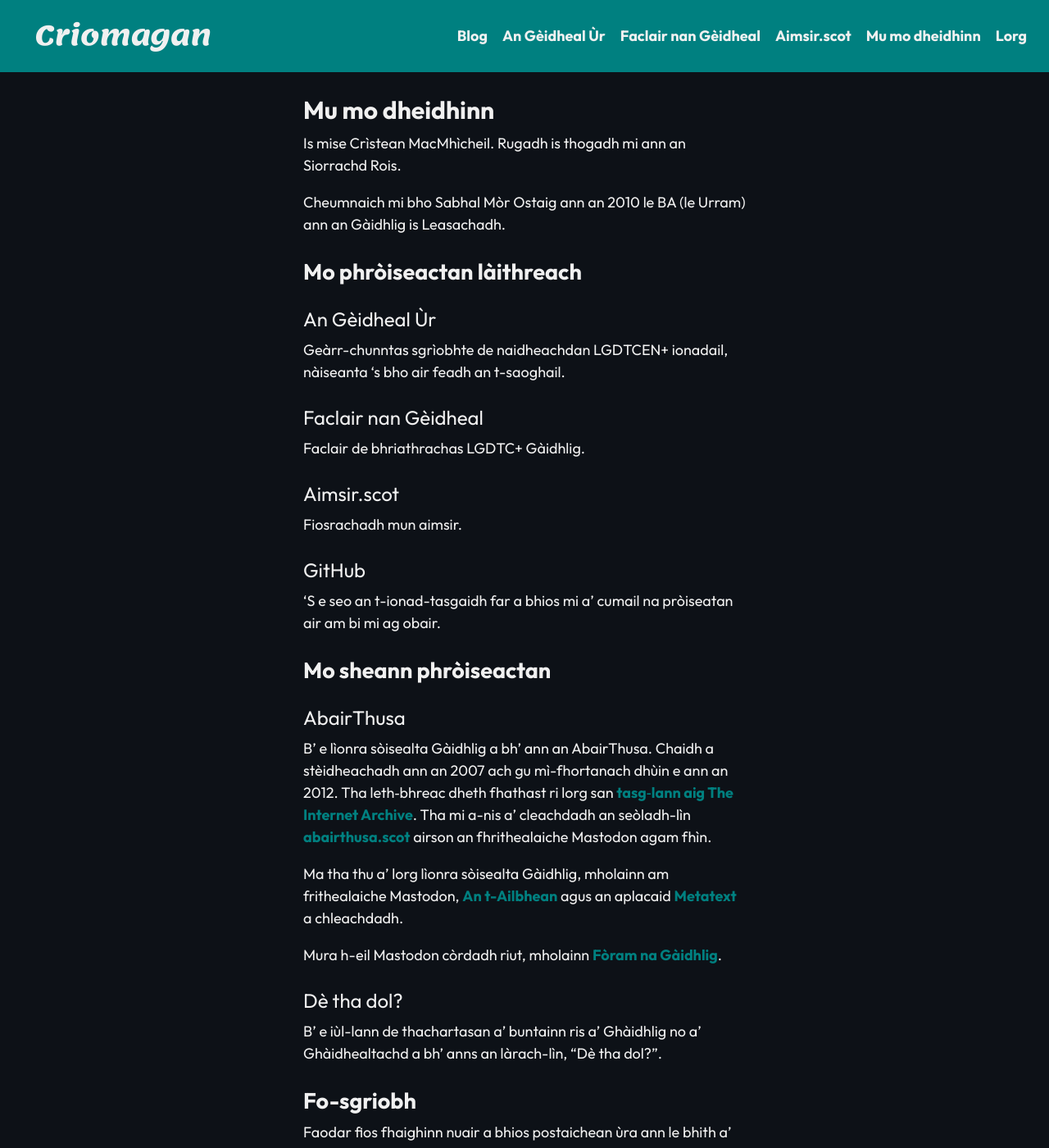
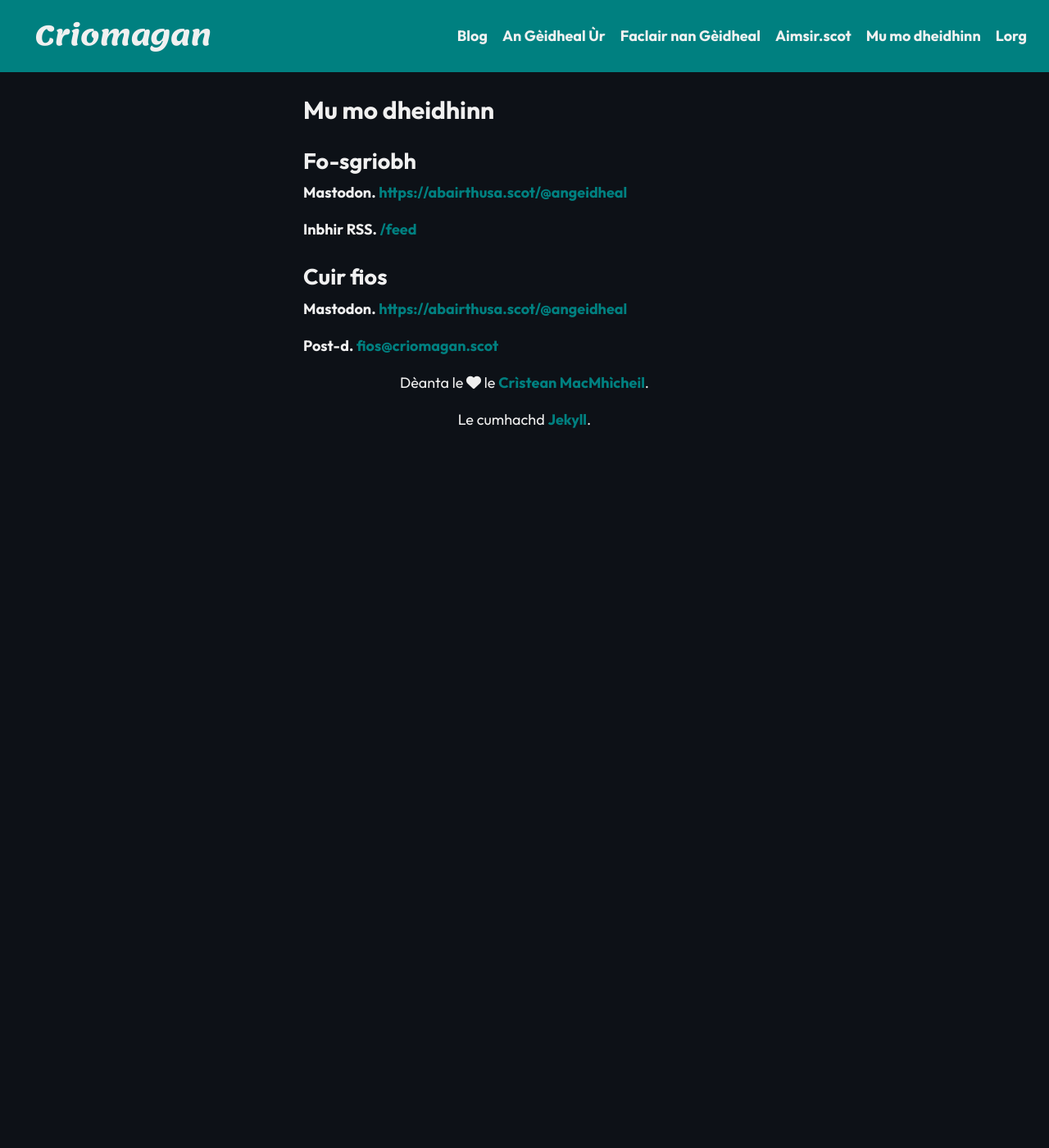
Before and after one commit to angeidheal/angeidheal.github.io, a Jekyll site: the page built from mu-mo-dheidhinn.md, in a window 1280 px wide and 1400 px high. Shown: the whole window at 82% size. Built offline with Jekyll 4.4.1, drawn with Linux system fonts in a browser that asks for light colours; nearby versions of some CDN libraries; some of the changed text lies outside the part shown.

Commit message:
Update mu-mo-dheidhinn.md

```diff
--- a/mu-mo-dheidhinn.md
+++ b/mu-mo-dheidhinn.md
@@ -4,46 +4,17 @@ title: Mu mo dheidhinn
 permalink: /mu-mo-dheidhinn/
 ---
 
-Is mise Crìstean MacMhìcheil. Rugadh is thogadh mi ann an Siorrachd Rois.
-
-Cheumnaich mi bho Sabhal Mòr Ostaig ann an 2010 le BA (le Urram) ann an Gàidhlig is Leasachadh.
-
-## Mo phròiseactan làithreach
-
-### [An Gèidheal Ùr](https://angeidhealur.scot/)
-
-Geàrr-chunntas sgrìobhte de naidheachdan LGDTCEN+ ionadail, nàiseanta ‘s bho air feadh an t-saoghail.
-
-### [Faclair nan Gèidheal](https://faclair.lgbt/)
-
-Faclair de bhriathrachas LGDTC+ Gàidhlig.
-
-### [Aimsir.scot](https://aimsir.scot/)
-
-Fiosrachadh mun aimsir.
-
-### [GitHub](https://github.com/angeidheal)
-
-'S e seo an t-ionad-tasgaidh far a bhios mi a' cumail na pròiseatan air am bi mi ag obair.
-
-## Mo sheann phròiseactan
-
-### AbairThusa
-
-B' e lìonra sòisealta Gàidhlig a bh' ann an AbairThusa. Chaidh a stèidheachadh ann an 2007 ach gu mì-fhortanach dhùin e ann an 2012. Tha leth‑bhreac dheth fhathast ri lorg san [tasg‑lann aig The Internet Archive](https://web.archive.org/web/20090205170058/http://abairthusa.ning.com/). Tha mi a-nis a' cleachdadh an seòladh-lìn [abairthusa.scot](https://abairthusa.scot/) airson an fhrithealaiche Mastodon agam fhìn.
-
-Ma tha thu a' lorg lìonra sòisealta Gàidhlig, mholainn am frithealaiche Mastodon, [An t-Ailbhean](https://ailbhean.co-shaoghal.net/explore) agus an aplacaid [Metatext](https://apps.apple.com/us/app/metatext/id1523996615) a chleachdadh.
-
-Mura h-eil Mastodon còrdadh riut, mholainn [Fòram na Gàidhlig](https://www.foramnagaidhlig.net/foram/index.php).
-
-### Dè tha dol?
-
-B' e iùl-lann de thachartasan a' buntainn ris a' Ghàidhlig no a' Ghàidhealtachd a bh' anns an làrach-lìn, "Dè tha dol?".
+{{ site.author-bio }}
 
 ## Fo-sgriobh
 
-Faodar fios fhaighinn nuair a bhios postaichean ùra ann le bhith a' fo-sgrìobhadh ris an [Inbhir RSS]({{ site.baseurl }}/feed) seo.
+**Mastodon.** <a rel="me" href="{{ site.mastodon }}" target="_blank">{{ site.mastodon }}</a>
+
+**Inbhir RSS.** <a href="{{ site.baseurl }}/feed">{{ site.baseurl }}/feed</a>
+
 
 ## Cuir fios
 
-Faodar fios a chur thugam air <a rel="me" href="{{ site.mastodon }}" target="_blank">Mastodon</a> no [post-d](mailto:fios@criomagan.scot).
+**Mastodon.** <a rel="me" href="{{ site.mastodon }}" target="_blank">{{ site.mastodon }}</a>
+
+**Post-d.** <a href="mailto:{{ site.email }}">{{ site.email }}</a>
```
